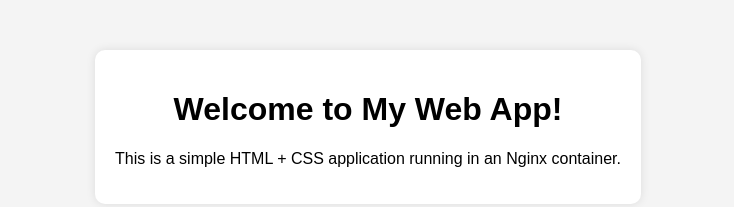
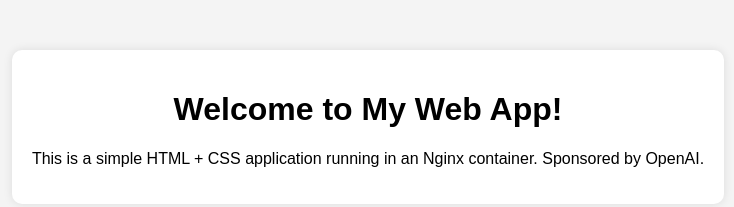
Before and after one commit to kpivlab/Lab1Bulakh, a plain HTML site: page index.html in a window 1280 px wide. Shown: the whole page, without its empty margins (272-1006 px from the left). Drawn offline with Linux system fonts and the light colour scheme.

Commit message:
final test

```diff
--- a/index.html
+++ b/index.html
@@ -9,7 +9,7 @@
 <body>
     <div class="container">
         <h1>Welcome to My Web App!</h1>
-        <p>This is a simple HTML + CSS application running in an Nginx container.</p>
+        <p>This is a simple HTML + CSS application running in an Nginx container. Sponsored by OpenAI.</p>
     </div>
 </body>
 </html>
```
